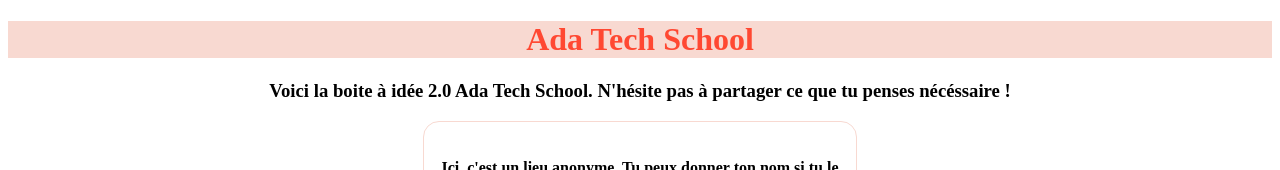
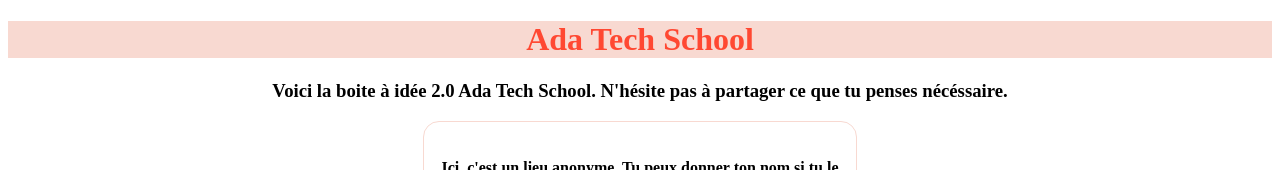
Before and after one commit to JinxedQuinn/AdaBox, a plain HTML site: page index.html in a window 1280 px wide. Shown: the top 170 px of the page. Drawn offline with Linux system fonts and the light colour scheme.

Commit message:
Modif basique github me fait cabler

```diff
--- a/index.html
+++ b/index.html
@@ -10,7 +10,7 @@
     <body>
 
         <center><h1>Ada Tech School</h1></center>
-        <center><h3>Voici la boite à idée 2.0 Ada Tech School. N'hésite pas à partager ce que tu penses nécéssaire !</h3></center>
+        <center><h3>Voici la boite à idée 2.0 Ada Tech School. N'hésite pas à partager ce que tu penses nécéssaire.</h3></center>
 
         <form action="https://formspree.io/f/xbjvelej" method="POST">
           <div>
```
